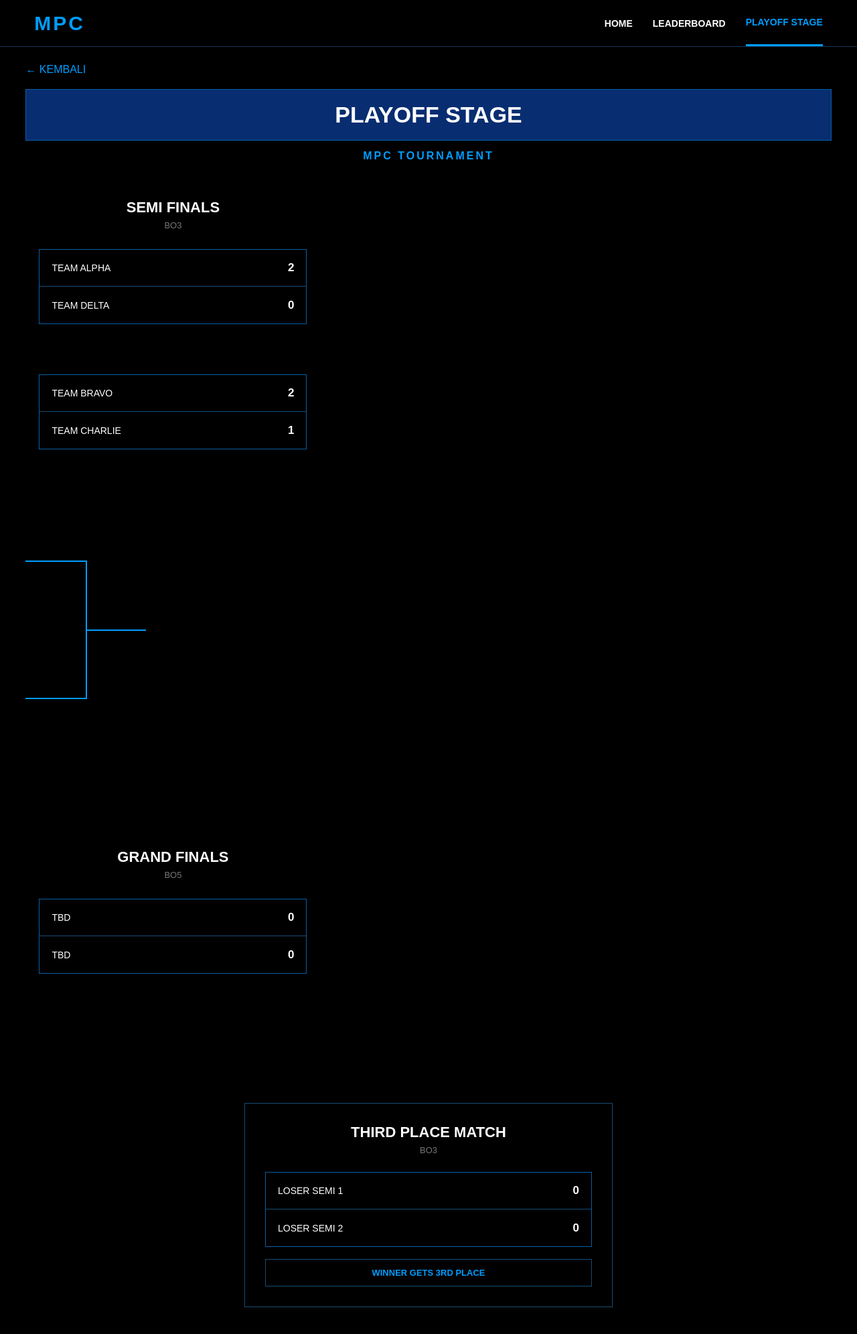
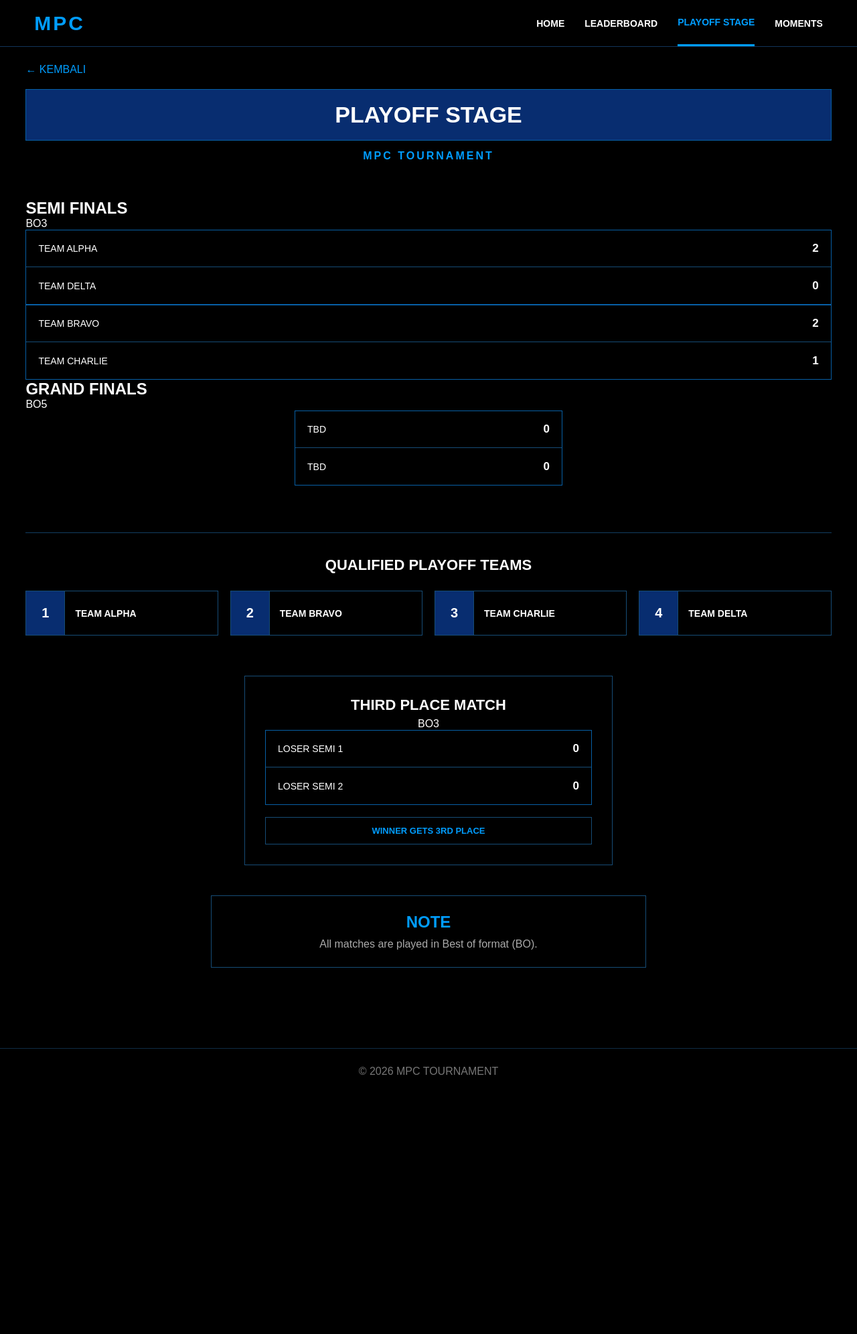
Before and after one commit to naqiuddin2303/MPC, a Flask app: page /playoff in a window 1280 px wide. Shown: the top 1992 px of the page at 67% size. After the commit the page ends 1605 px from the top, so only its background shows below. Run offline with Flask 3, Linux system fonts and the light colour scheme.

Commit message:
Update playoff.html

```diff
--- a/templates/playoff.html
+++ b/templates/playoff.html
@@ -41,13 +41,18 @@
 
         <a href="/playoff"
            class="active">
+
             PLAYOFF STAGE
+
+        </a>
+
+        <a href="/moments">
+            MOMENTS
         </a>
 
     </div>
 
 </nav>
-
 
 
 <!-- ==========================================
@@ -57,17 +62,13 @@
 <main class="page-container">
 
 
-    <!-- BACK -->
+    <a href="/"
+       class="back">
 
-    <a href="/" class="back">
         ← KEMBALI
+
     </a>
 
-
-
-    <!-- ==========================================
-         HEADER
-    =========================================== -->
 
     <header class="playoff-header">
 
@@ -82,34 +83,36 @@
     </header>
 
 
-
-    <!-- ==========================================
+    <!-- ======================================
          MAIN BRACKET
-    =========================================== -->
+    ======================================= -->
 
     <section class="playoff-bracket">
 
 
-        <!-- ======================================
+        <!-- ==================================
              SEMI FINALS
-        ======================================= -->
+        =================================== -->
 
-        <div class="semi-column">
+        <div class="semi-finals">
 
+
+            <div class="round-title">
 
                 <h2>
                     SEMI FINALS
                 </h2>
 
-            <p class="bo">
+                <span>
                     BO3
-            </p>
+                </span>
 
+            </div>
 
 
             <!-- SEMI FINAL 1 -->
 
-            <div class="bracket-match">
+            <div class="semi-match semi-match-1">
 
                 <div class="match">
 
@@ -143,10 +146,9 @@
             </div>
 
 
-
             <!-- SEMI FINAL 2 -->
 
-            <div class="bracket-match">
+            <div class="semi-match semi-match-2">
 
                 <div class="match">
 
@@ -179,41 +181,43 @@
 
             </div>
 
+        </div>
+
+
+        <!-- ==================================
+             CONNECTOR
+        =================================== -->
+
+        <div class="bracket-lines">
+
+            <div class="line-top"></div>
+
+            <div class="line-bottom"></div>
+
+            <div class="line-vertical"></div>
+
+            <div class="line-to-final"></div>
 
         </div>
 
 
+        <!-- ==================================
+             GRAND FINAL
+        =================================== -->
 
-        <!-- ======================================
-             CONNECTOR
-        ======================================= -->
+        <div class="grand-final">
 
-        <div class="bracket-connector">
-
-            <div class="connector-top"></div>
-
-            <div class="connector-bottom"></div>
-
-            <div class="connector-middle"></div>
-
-        </div>
-
-
-
-        <!-- ======================================
-             GRAND FINALS
-        ======================================= -->
-
-        <div class="grand-column">
-
+            <div class="round-title">
 
                 <h2>
                     GRAND FINALS
                 </h2>
 
-            <p class="bo">
+                <span>
                     BO5
-            </p>
+                </span>
+
+            </div>
 
 
             <div class="grand-match">
@@ -249,30 +253,63 @@
 
             </div>
 
-
         </div>
 
 
     </section>
 
 
+    <!-- ======================================
+         QUALIFIED TEAMS
+    ======================================= -->
 
-    <!-- ==========================================
-         THIRD PLACE MATCH
-         SEPARATE
-         NO CONNECTOR
-    =========================================== -->
+    <section class="qualified-section">
+
+        <h2>
+            QUALIFIED PLAYOFF TEAMS
+        </h2>
+
+
+        <div class="qualified-grid">
+
+            {% for team in playoff_teams %}
+
+            <div class="qualified-card">
+
+                <span class="rank">
+                    {{ loop.index }}
+                </span>
+
+                <span class="team-name">
+                    {{ team }}
+                </span>
+
+            </div>
+
+            {% endfor %}
+
+        </div>
+
+    </section>
+
+
+    <!-- ======================================
+         THIRD PLACE
+    ======================================= -->
 
     <section class="third-place-section">
 
+        <div class="round-title">
 
             <h2>
                 THIRD PLACE MATCH
             </h2>
 
-        <p class="bo">
+            <span>
                 BO3
-        </p>
+            </span>
+
+        </div>
 
 
         <div class="third-match">
@@ -315,77 +352,28 @@
 
         </div>
 
-
     </section>
 
 
-
-    <!-- ==========================================
-         QUALIFIED PLAYOFF TEAMS
-    =========================================== -->
-
-    <section class="qualified-section">
-
-
-        <h2>
-            QUALIFIED PLAYOFF TEAMS
-        </h2>
-
-
-        <div class="qualified-grid">
-
-
-            {% for team in playoff_teams %}
-
-            <div class="qualified-card">
-
-                <span class="rank">
-                    {{ loop.index }}
-                </span>
-
-                <span class="team-name">
-                    {{ team }}
-                </span>
-
-            </div>
-
-            {% endfor %}
-
-
-        </div>
-
-
-    </section>
-
-
-
-    <!-- ==========================================
+    <!-- ======================================
          NOTE
-    =========================================== -->
+    ======================================= -->
 
     <section class="note-box">
-
 
         <h2>
             NOTE
         </h2>
 
-
         <p>
             All matches are played in Best of format (BO).
         </p>
-
 
     </section>
 
 
 </main>
 
-
-
-<!-- ==========================================
-     FOOTER
-========================================== -->
 
 <footer>
 
```
Lines whose indentation alone changed are shown as unchanged.
